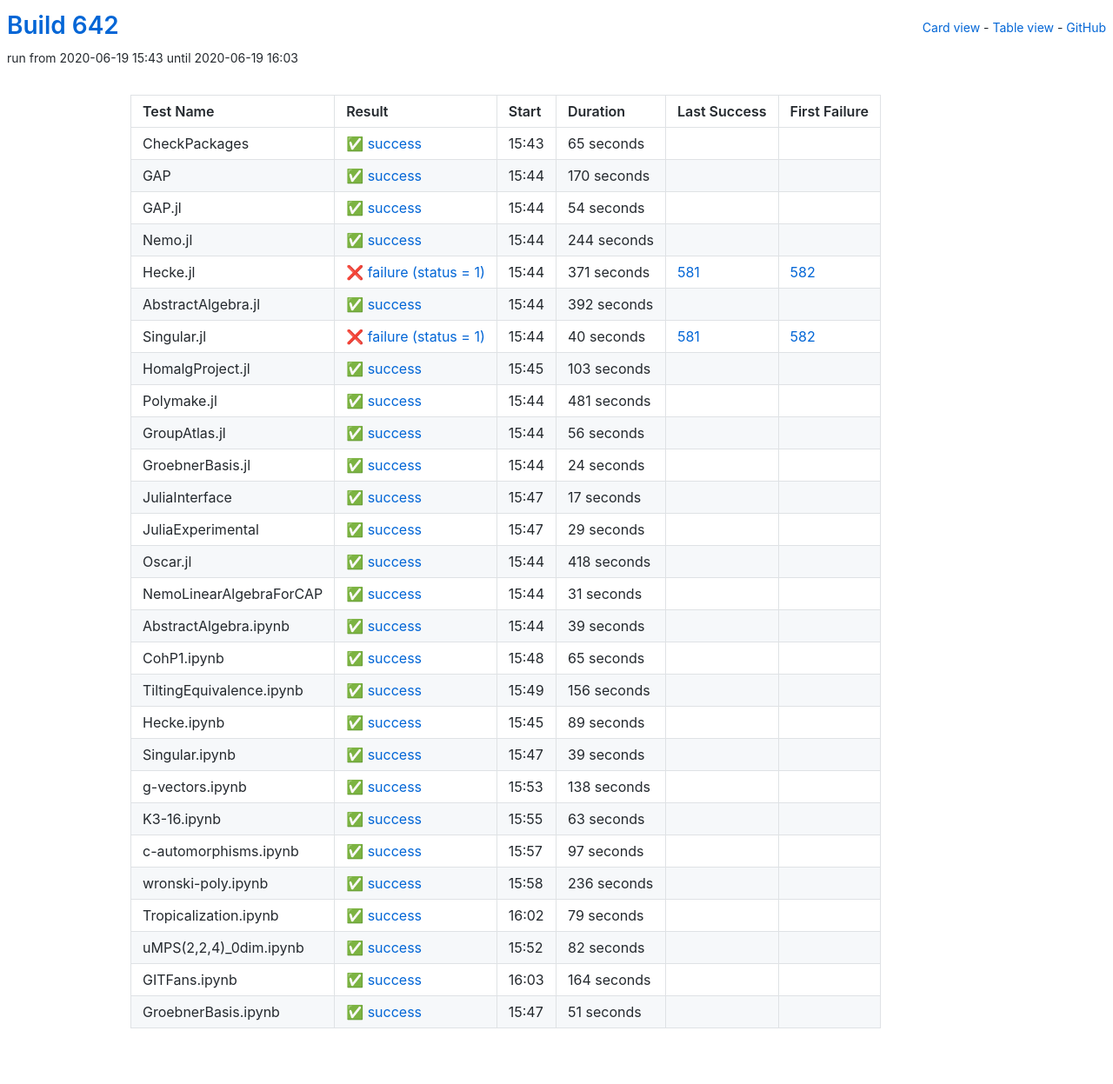
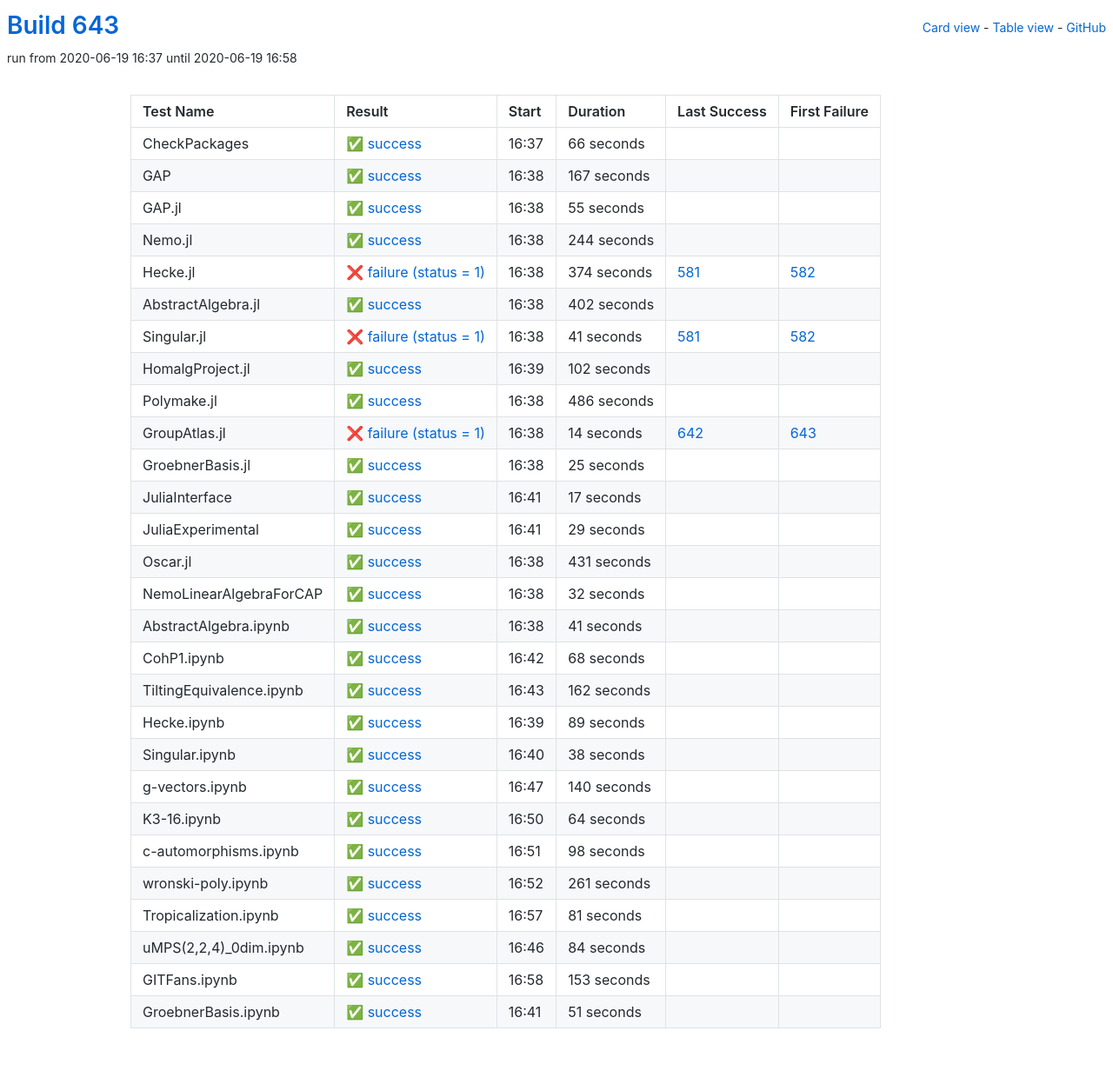
Before and after one commit to oscar-system/oscar-ci-status-1.4, a Jekyll site: the page built from table.html, in a window 1280 px wide. Shown: the whole page at 87% size. Built offline with Jekyll 4.4.1, drawn with Linux system fonts in a browser that asks for light colours.

Commit message:
Build #643

```diff
--- a/_data/ci.yml
+++ b/_data/ci.yml
@@ -1,6 +1,6 @@
 ---
-build: 642
-build_url: https://oscarci.mathematik.uni-kl.de/job/oscar-julia-1.4/642/
+build: 643
+build_url: https://oscarci.mathematik.uni-kl.de/job/oscar-julia-1.4/643/
 job: oscar-julia-1.4
 organization: oscar-system
 repo: oscar-ci-status-1.4
@@ -8,44 +8,44 @@ repourl: https://github.com/oscar-system/oscar-ci-status-1.4
 tests:
 - name: CheckPackages
   id: checkpackages
-  log: https://oscarci.mathematik.uni-kl.de/job/oscar-julia-1.4/642/artifact/logs/build-642/CheckPackages.log
-  start: 2020-06-19 15:43
+  log: https://oscarci.mathematik.uni-kl.de/job/oscar-julia-1.4/643/artifact/logs/build-643/CheckPackages.log
+  start: 2020-06-19 16:37
   success: true
   exitcode: 0
   status: success
-  duration: 65
+  duration: 66
   last_success: false
   last_success_url:
   first_failure: false
   first_failure_url:
 - name: GAP
   id: gap
-  log: https://oscarci.mathematik.uni-kl.de/job/oscar-julia-1.4/642/artifact/logs/build-642/GAP.log
-  start: 2020-06-19 15:44
+  log: https://oscarci.mathematik.uni-kl.de/job/oscar-julia-1.4/643/artifact/logs/build-643/GAP.log
+  start: 2020-06-19 16:38
   success: true
   exitcode: 0
   status: success
-  duration: 170
+  duration: 167
   last_success: false
   last_success_url:
   first_failure: false
   first_failure_url:
 - name: GAP.jl
   id: gap-jl
-  log: https://oscarci.mathematik.uni-kl.de/job/oscar-julia-1.4/642/artifact/logs/build-642/GAP.jl.log
-  start: 2020-06-19 15:44
+  log: https://oscarci.mathematik.uni-kl.de/job/oscar-julia-1.4/643/artifact/logs/build-643/GAP.jl.log
+  start: 2020-06-19 16:38
   success: true
   exitcode: 0
   status: success
-  duration: 54
+  duration: 55
   last_success: false
   last_success_url:
   first_failure: false
   first_failure_url:
 - name: Nemo.jl
   id: nemo-jl
-  log: https://oscarci.mathematik.uni-kl.de/job/oscar-julia-1.4/642/artifact/logs/build-642/Nemo.jl.log
-  start: 2020-06-19 15:44
+  log: https://oscarci.mathematik.uni-kl.de/job/oscar-julia-1.4/643/artifact/logs/build-643/Nemo.jl.log
+  start: 2020-06-19 16:38
   success: true
   exitcode: 0
   status: success
@@ -56,92 +56,92 @@ tests:
   first_failure_url:
 - name: Hecke.jl
   id: hecke-jl
-  log: https://oscarci.mathematik.uni-kl.de/job/oscar-julia-1.4/642/artifact/logs/build-642/Hecke.jl.log
-  start: 2020-06-19 15:44
+  log: https://oscarci.mathematik.uni-kl.de/job/oscar-julia-1.4/643/artifact/logs/build-643/Hecke.jl.log
+  start: 2020-06-19 16:38
   success: false
   exitcode: 1
   status: failure
-  duration: 371
+  duration: 374
   last_success: 581
   last_success_url: https://oscarci.mathematik.uni-kl.de/job/oscar-julia-1.4/581/
   first_failure: 582
   first_failure_url: https://oscarci.mathematik.uni-kl.de/job/oscar-julia-1.4/582/
 - name: AbstractAlgebra.jl
   id: abstractalgebra-jl
-  log: https://oscarci.mathematik.uni-kl.de/job/oscar-julia-1.4/642/artifact/logs/build-642/AbstractAlgebra.jl.log
-  start: 2020-06-19 15:44
+  log: https://oscarci.mathematik.uni-kl.de/job/oscar-julia-1.4/643/artifact/logs/build-643/AbstractAlgebra.jl.log
+  start: 2020-06-19 16:38
   success: true
   exitcode: 0
   status: success
-  duration: 392
+  duration: 402
   last_success: false
   last_success_url:
   first_failure: false
   first_failure_url:
 - name: Singular.jl
   id: singular-jl
-  log: https://oscarci.mathematik.uni-kl.de/job/oscar-julia-1.4/642/artifact/logs/build-642/Singular.jl.log
-  start: 2020-06-19 15:44
+  log: https://oscarci.mathematik.uni-kl.de/job/oscar-julia-1.4/643/artifact/logs/build-643/Singular.jl.log
+  start: 2020-06-19 16:38
   success: false
   exitcode: 1
   status: failure
-  duration: 40
+  duration: 41
   last_success: 581
   last_success_url: https://oscarci.mathematik.uni-kl.de/job/oscar-julia-1.4/581/
   first_failure: 582
   first_failure_url: https://oscarci.mathematik.uni-kl.de/job/oscar-julia-1.4/582/
 - name: HomalgProject.jl
   id: homalgproject-jl
-  log: https://oscarci.mathematik.uni-kl.de/job/oscar-julia-1.4/642/artifact/logs/build-642/HomalgProject.jl.log
-  start: 2020-06-19 15:45
+  log: https://oscarci.mathematik.uni-kl.de/job/oscar-julia-1.4/643/artifact/logs/build-643/HomalgProject.jl.log
+  start: 2020-06-19 16:39
   success: true
   exitcode: 0
   status: success
-  duration: 103
+  duration: 102
   last_success: false
   last_success_url:
   first_failure: false
   first_failure_url:
 - name: Polymake.jl
   id: polymake-jl
-  log: https://oscarci.mathematik.uni-kl.de/job/oscar-julia-1.4/642/artifact/logs/build-642/Polymake.jl.log
-  start: 2020-06-19 15:44
+  log: https://oscarci.mathematik.uni-kl.de/job/oscar-julia-1.4/643/artifact/logs/build-643/Polymake.jl.log
+  start: 2020-06-19 16:38
   success: true
   exitcode: 0
   status: success
-  duration: 481
+  duration: 486
   last_success: false
   last_success_url:
   first_failure: false
   first_failure_url:
 - name: GroupAtlas.jl
   id: groupatlas-jl
-  log: https://oscarci.mathematik.uni-kl.de/job/oscar-julia-1.4/642/artifact/logs/build-642/GroupAtlas.jl.log
-  start: 2020-06-19 15:44
+  log: https://oscarci.mathematik.uni-kl.de/job/oscar-julia-1.4/643/artifact/logs/build-643/GroupAtlas.jl.log
+  start: 2020-06-19 16:38
+  success: false
+  exitcode: 1
+  status: failure
+  duration: 14
+  last_success: 642
+  last_success_url: https://oscarci.mathematik.uni-kl.de/job/oscar-julia-1.4/642/
+  first_failure: 643
+  first_failure_url: https://oscarci.mathematik.uni-kl.de/job/oscar-julia-1.4/643/
+- name: GroebnerBasis.jl
+  id: groebnerbasis-jl
+  log: https://oscarci.mathematik.uni-kl.de/job/oscar-julia-1.4/643/artifact/logs/build-643/GroebnerBasis.jl.log
+  start: 2020-06-19 16:38
   success: true
   exitcode: 0
   status: success
-  duration: 56
-  last_success: false
-  last_success_url:
-  first_failure: false
-  first_failure_url:
-- name: GroebnerBasis.jl
-  id: groebnerbasis-jl
-  log: https://oscarci.mathematik.uni-kl.de/job/oscar-julia-1.4/642/artifact/logs/build-642/GroebnerBasis.jl.log
-  start: 2020-06-19 15:44
-  success: true
-  exitcode: 0
-  status: success
-  duration: 24
+  duration: 25
   last_success: false
   last_success_url:
   first_failure: false
   first_failure_url:
 - name: JuliaInterface
   id: juliainterface
-  log: https://oscarci.mathematik.uni-kl.de/job/oscar-julia-1.4/642/artifact/logs/build-642/JuliaInterface.log
-  start: 2020-06-19 15:47
+  log: https://oscarci.mathematik.uni-kl.de/job/oscar-julia-1.4/643/artifact/logs/build-643/JuliaInterface.log
+  start: 2020-06-19 16:41
   success: true
   exitcode: 0
   status: success
@@ -152,8 +152,8 @@ tests:
   first_failure_url:
 - name: JuliaExperimental
   id: juliaexperimental
-  log: https://oscarci.mathematik.uni-kl.de/job/oscar-julia-1.4/642/artifact/logs/build-642/JuliaExperimental.log
-  start: 2020-06-19 15:47
+  log: https://oscarci.mathematik.uni-kl.de/job/oscar-julia-1.4/643/artifact/logs/build-643/JuliaExperimental.log
+  start: 2020-06-19 16:41
   success: true
   exitcode: 0
   status: success
@@ -164,68 +164,68 @@ tests:
   first_failure_url:
 - name: Oscar.jl
   id: oscar-jl
-  log: https://oscarci.mathematik.uni-kl.de/job/oscar-julia-1.4/642/artifact/logs/build-642/Oscar.jl.log
-  start: 2020-06-19 15:44
+  log: https://oscarci.mathematik.uni-kl.de/job/oscar-julia-1.4/643/artifact/logs/build-643/Oscar.jl.log
+  start: 2020-06-19 16:38
   success: true
   exitcode: 0
   status: success
-  duration: 418
+  duration: 431
   last_success: false
   last_success_url:
   first_failure: false
   first_failure_url:
 - name: NemoLinearAlgebraForCAP
   id: nemolinearalgebraforcap
-  log: https://oscarci.mathematik.uni-kl.de/job/oscar-julia-1.4/642/artifact/logs/build-642/NemoLinearAlgebraForCAP.log
-  start: 2020-06-19 15:44
+  log: https://oscarci.mathematik.uni-kl.de/job/oscar-julia-1.4/643/artifact/logs/build-643/NemoLinearAlgebraForCAP.log
+  start: 2020-06-19 16:38
   success: true
   exitcode: 0
   status: success
-  duration: 31
+  duration: 32
   last_success: false
   last_success_url:
   first_failure: false
   first_failure_url:
 - name: AbstractAlgebra.ipynb
   id: abstractalgebra-ipynb
-  log: https://oscarci.mathematik.uni-kl.de/job/oscar-julia-1.4/642/artifact/logs/build-642/AbstractAlgebra.ipynb.log
-  start: 2020-06-19 15:44
+  log: https://oscarci.mathematik.uni-kl.de/job/oscar-julia-1.4/643/artifact/logs/build-643/AbstractAlgebra.ipynb.log
+  start: 2020-06-19 16:38
   success: true
   exitcode: 0
   status: success
-  duration: 39
+  duration: 41
   last_success: false
   last_success_url:
   first_failure: false
   first_failure_url:
 - name: CohP1.ipynb
   id: cohp1-ipynb
-  log: https://oscarci.mathematik.uni-kl.de/job/oscar-julia-1.4/642/artifact/logs/build-642/CohP1.ipynb.log
-  start: 2020-06-19 15:48
+  log: https://oscarci.mathematik.uni-kl.de/job/oscar-julia-1.4/643/artifact/logs/build-643/CohP1.ipynb.log
+  start: 2020-06-19 16:42
   success: true
   exitcode: 0
   status: success
-  duration: 65
+  duration: 68
   last_success: false
   last_success_url:
   first_failure: false
   first_failure_url:
 - name: TiltingEquivalence.ipynb
   id: tiltingequivalence-ipynb
-  log: https://oscarci.mathematik.uni-kl.de/job/oscar-julia-1.4/642/artifact/logs/build-642/TiltingEquivalence.ipynb.log
-  start: 2020-06-19 15:49
+  log: https://oscarci.mathematik.uni-kl.de/job/oscar-julia-1.4/643/artifact/logs/build-643/TiltingEquivalence.ipynb.log
+  start: 2020-06-19 16:43
   success: true
   exitcode: 0
   status: success
-  duration: 156
+  duration: 162
   last_success: false
   last_success_url:
   first_failure: false
   first_failure_url:
 - name: Hecke.ipynb
   id: hecke-ipynb
-  log: https://oscarci.mathematik.uni-kl.de/job/oscar-julia-1.4/642/artifact/logs/build-642/Hecke.ipynb.log
-  start: 2020-06-19 15:45
+  log: https://oscarci.mathematik.uni-kl.de/job/oscar-julia-1.4/643/artifact/logs/build-643/Hecke.ipynb.log
+  start: 2020-06-19 16:39
   success: true
   exitcode: 0
   status: success
@@ -236,104 +236,104 @@ tests:
   first_failure_url:
 - name: Singular.ipynb
   id: singular-ipynb
-  log: https://oscarci.mathematik.uni-kl.de/job/oscar-julia-1.4/642/artifact/logs/build-642/Singular.ipynb.log
-  start: 2020-06-19 15:47
+  log: https://oscarci.mathematik.uni-kl.de/job/oscar-julia-1.4/643/artifact/logs/build-643/Singular.ipynb.log
+  start: 2020-06-19 16:40
   success: true
   exitcode: 0
   status: success
-  duration: 39
+  duration: 38
   last_success: false
   last_success_url:
   first_failure: false
   first_failure_url:
 - name: g-vectors.ipynb
   id: g-vectors-ipynb
-  log: https://oscarci.mathematik.uni-kl.de/job/oscar-julia-1.4/642/artifact/logs/build-642/g-vectors.ipynb.log
-  start: 2020-06-19 15:53
+  log: https://oscarci.mathematik.uni-kl.de/job/oscar-julia-1.4/643/artifact/logs/build-643/g-vectors.ipynb.log
+  start: 2020-06-19 16:47
   success: true
   exitcode: 0
   status: success
-  duration: 138
+  duration: 140
   last_success: false
   last_success_url:
   first_failure: false
   first_failure_url:
 - name: K3-16.ipynb
   id: k3-16-ipynb
-  log: https://oscarci.mathematik.uni-kl.de/job/oscar-julia-1.4/642/artifact/logs/build-642/K3-16.ipynb.log
-  start: 2020-06-19 15:55
+  log: https://oscarci.mathematik.uni-kl.de/job/oscar-julia-1.4/643/artifact/logs/build-643/K3-16.ipynb.log
+  start: 2020-06-19 16:50
   success: true
   exitcode: 0
   status: success
-  duration: 63
+  duration: 64
   last_success: false
   last_success_url:
   first_failure: false
   first_failure_url:
 - name: c-automorphisms.ipynb
   id: c-automorphisms-ipynb
-  log: https://oscarci.mathematik.uni-kl.de/job/oscar-julia-1.4/642/artifact/logs/build-642/c-automorphisms.ipynb.log
-  start: 2020-06-19 15:57
+  log: https://oscarci.mathematik.uni-kl.de/job/oscar-julia-1.4/643/artifact/logs/build-643/c-automorphisms.ipynb.log
+  start: 2020-06-19 16:51
   success: true
   exitcode: 0
   status: success
-  duration: 97
+  duration: 98
   last_success: false
   last_success_url:
   first_failure: false
   first_failure_url:
 - name: wronski-poly.ipynb
   id: wronski-poly-ipynb
-  log: https://oscarci.mathematik.uni-kl.de/job/oscar-julia-1.4/642/artifact/logs/build-642/wronski-poly.ipynb.log
-  start: 2020-06-19 15:58
+  log: https://oscarci.mathematik.uni-kl.de/job/oscar-julia-1.4/643/artifact/logs/build-643/wronski-poly.ipynb.log
+  start: 2020-06-19 16:52
   success: true
   exitcode: 0
   status: success
-  duration: 236
+  duration: 261
   last_success: false
   last_success_url:
   first_failure: false
   first_failure_url:
 - name: Tropicalization.ipynb
   id: tropicalization-ipynb
-  log: https://oscarci.mathematik.uni-kl.de/job/oscar-julia-1.4/642/artifact/logs/build-642/Tropicalization.ipynb.log
-  start: 2020-06-19 16:02
+  log: https://oscarci.mathematik.uni-kl.de/job/oscar-julia-1.4/643/artifact/logs/build-643/Tropicalization.ipynb.log
+  start: 2020-06-19 16:57
   success: true
   exitcode: 0
   status: success
-  duration: 79
+  duration: 81
   last_success: false
   last_success_url:
   first_failure: false
   first_failure_url:
 - name: uMPS(2,2,4)_0dim.ipynb
   id: umps-2-2-4-0dim-ipynb
-  log: https://oscarci.mathematik.uni-kl.de/job/oscar-julia-1.4/642/artifact/logs/build-642/uMPS-2-2-4-_0dim.ipynb.log
-  start: 2020-06-19 15:52
+  log: https://oscarci.mathematik.uni-kl.de/job/oscar-julia-1.4/643/artifact/logs/build-643/uMPS-2-2-4-_0dim.ipynb.log
+  start: 2020-06-19 16:46
   success: true
   exitcode: 0
   status: success
-  duration: 82
+  duration: 84
   last_success: false
   last_success_url:
   first_failure: false
   first_failure_url:
 - name: GITFans.ipynb
   id: gitfans-ipynb
-  log: https://oscarci.mathematik.uni-kl.de/job/oscar-julia-1.4/642/artifact/logs/build-642/GITFans.ipynb.log
-  start: 2020-06-19 16:03
+  log: https://oscarci.mathematik.uni-kl.de/job/oscar-julia-1.4/643/artifact/logs/build-643/GITFans.ipynb.log
+  start: 2020-06-19 16:58
   success: true
   exitcode: 0
   status: success
-  duration: 164
+  duration: 153
   last_success: false
   last_success_url:
   first_failure: false
   first_failure_url:
 - name: GroebnerBasis.ipynb
   id: groebnerbasis-ipynb
-  log: https://oscarci.mathematik.uni-kl.de/job/oscar-julia-1.4/642/artifact/logs/build-642/GroebnerBasis.ipynb.log
-  start: 2020-06-19 15:47
+  log: https://oscarci.mathematik.uni-kl.de/job/oscar-julia-1.4/643/artifact/logs/build-643/GroebnerBasis.ipynb.log
+  start: 2020-06-19 16:41
   success: true
   exitcode: 0
   status: success
```
Also changed, not shown: README.md.
